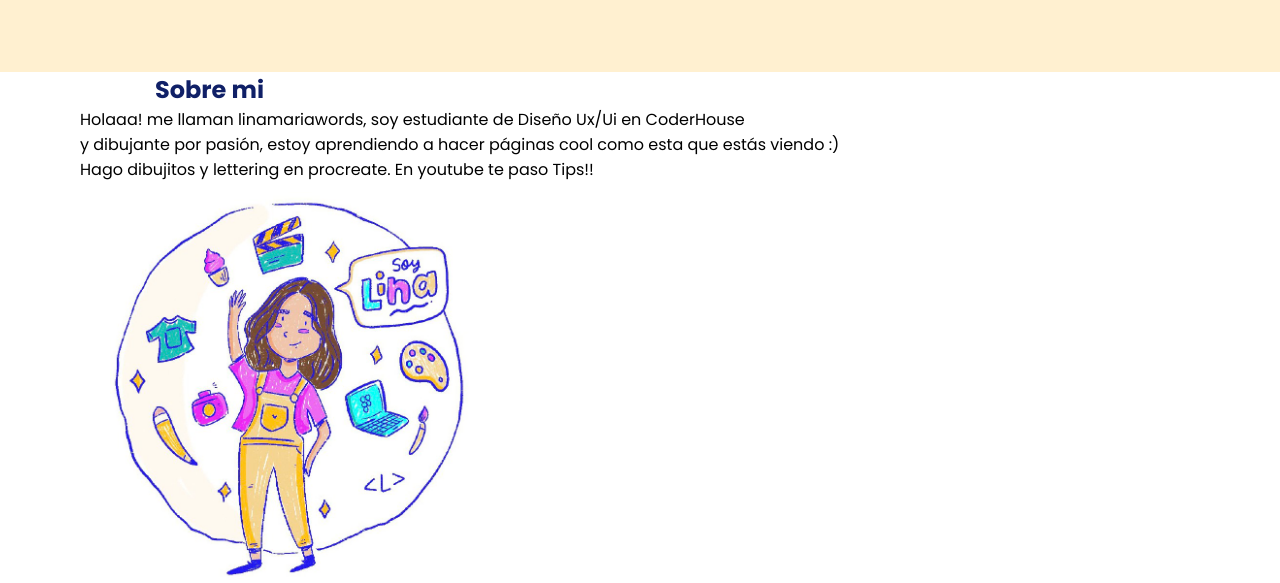
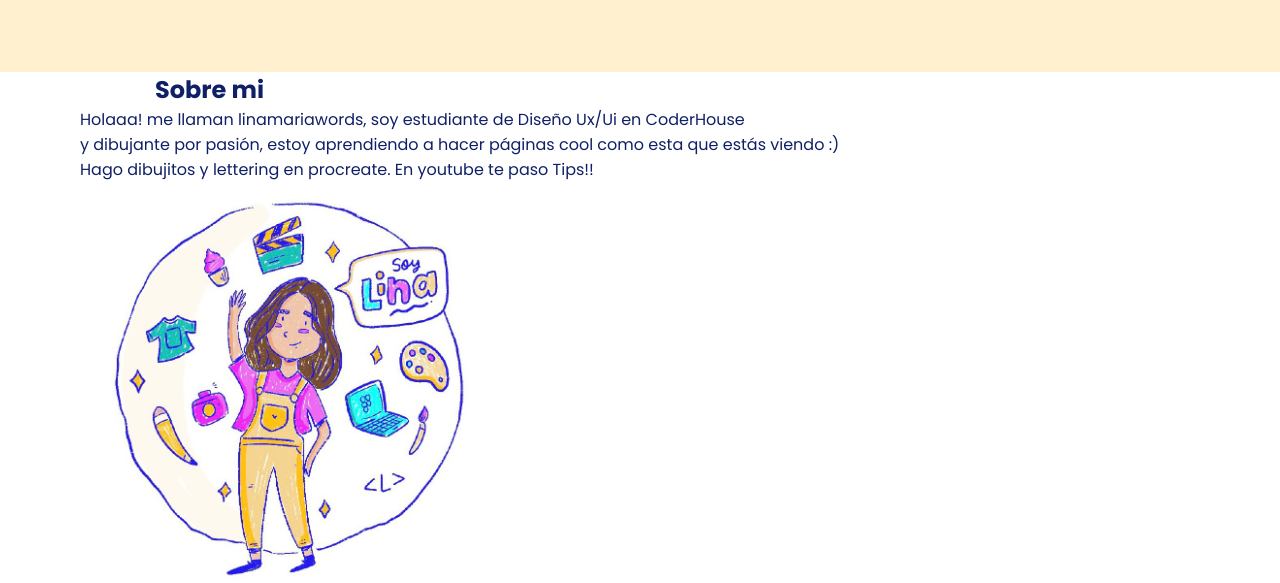
Before and after one commit to LinaAlvarado/HTML-y-CSS, a plain HTML site: page docs/index.html in a window 1280 px wide. Shown: the part 664-1247 px from the top of the page. Drawn offline with nearby package versions, Linux system fonts and the light colour scheme.

Commit message:
Configurando

```diff
--- a/docs/css/estilos.css
+++ b/docs/css/estilos.css
@@ -280,4 +280,4 @@ width: 300px;
 .contacto_pag{
     margin: 40px;
 }
-p{}
+p{color: #102067;}
```
